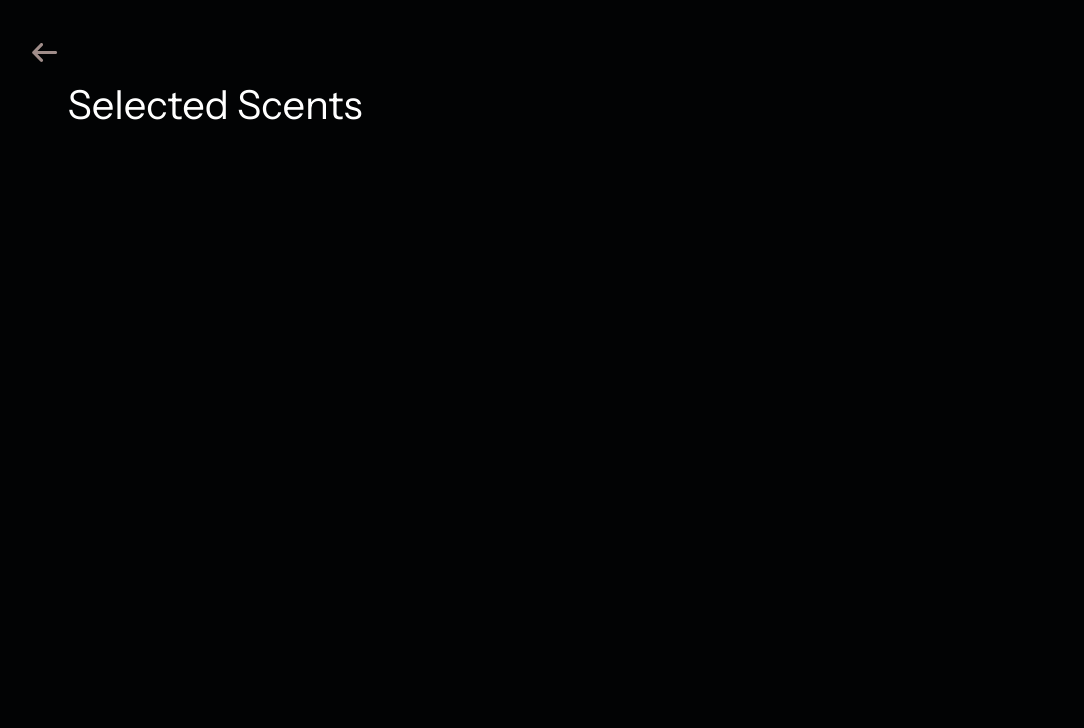
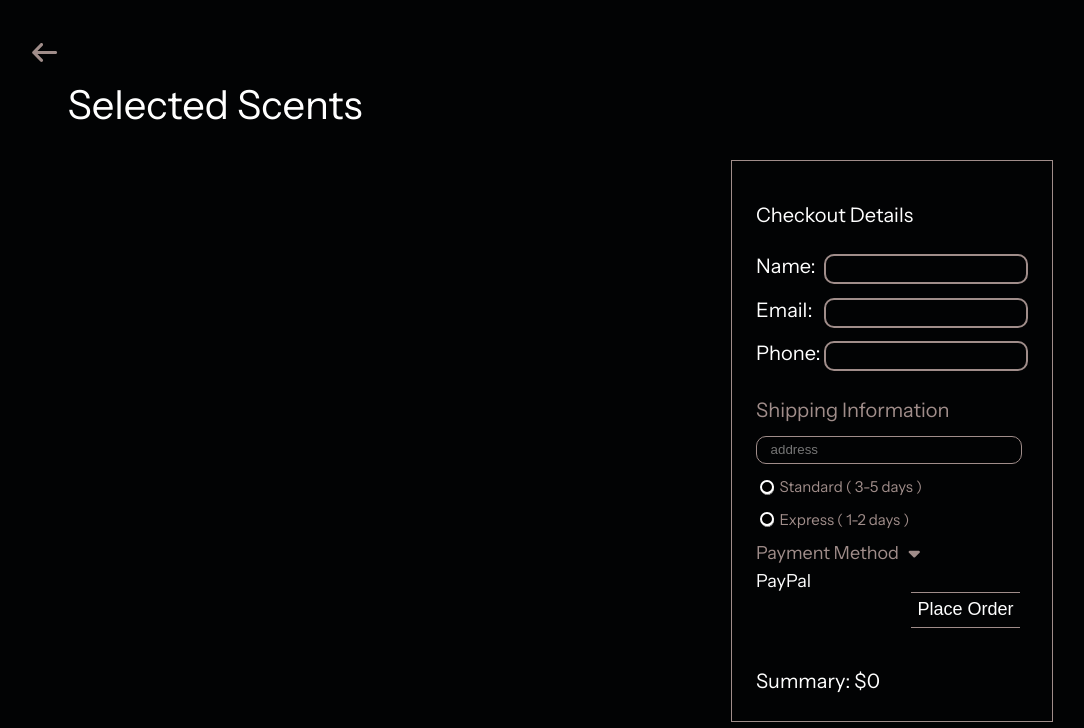
Before and after one commit to KatarinaStjepanovic/PerfumeShopTemplate, a React (Vite) app: page /cart in a window 1280 px wide. Shown: the top 728 px of the page, without its empty margins (99-1183 px from the left). Built offline with nearby package versions, Linux system fonts and the light colour scheme; the HTML template or start-up script is replaced by a standard one.

Commit message:
Final product

```diff
--- a/src/components/CartList.jsx
+++ b/src/components/CartList.jsx
@@ -1,6 +1,7 @@
 import React from "react";
 import PreviousPage from "./PreviousPage";
 import CartProduct from "./CartProduct";
+import Checkout from "./Checkout";
 
 function CartList({added, setAdded}) {
   return (
@@ -12,6 +13,9 @@ function CartList({added, setAdded}) {
             return < CartProduct product={p} setAdded= {setAdded} key = {id} />
         })}
       </div>
+      <div className="checkout">
+        <Checkout added = {added}/>
+      </div>
     </>
   );
 }
--- a/src/components/CartProduct.jsx
+++ b/src/components/CartProduct.jsx
@@ -1,5 +1,7 @@
 import React, {useState, useEffect} from 'react'
 import Buttons from './Buttons'
+import { FontAwesomeIcon } from '@fortawesome/react-fontawesome';
+import { faX } from '@fortawesome/free-solid-svg-icons';
 
 function CartProduct({product, setAdded}) {
       const [num, setNum] = useState(1);
@@ -15,8 +17,18 @@ function CartProduct({product, setAdded}) {
             setNum(product.numberOf)
       }, [product])
 
+      const handleClick = () => {
+         setAdded( prev => {
+             const newArr = [...prev];
+             const ind = newArr.findIndex( p  => p.name === product.name);
+                newArr.splice(ind, 1);
+                return newArr;
+         })
+      }
+
   return (
     <div className='cartProdDiv'>
+      <div className='deleteProd' onClick={handleClick}><FontAwesomeIcon icon={faX}/></div>
         <img src={product.img} alt='Product image' className='cartImg'/>
         <div className='cartName'> {product.name}</div>
         <div className='cartPrice'>$ {price.toFixed(2)}</div>
--- /dev/null
+++ b/src/components/Checkout.jsx
@@ -0,0 +1,120 @@
+import { FontAwesomeIcon } from "@fortawesome/react-fontawesome";
+import React, { useState, useEffect } from "react";
+import { faCaretDown } from "@fortawesome/free-solid-svg-icons";
+
+function Checkout({ added }) {
+  const [fullPrice, setFullPrice] = useState(0);
+  const [payment, setPayment] = useState("");
+  useEffect(() => {
+    setFullPrice(() => {
+      let sum = added.reduce(
+        (acc, curr) => acc + curr.price * curr.numberOf,
+        0
+      );
+      console.log(sum);
+      return sum;
+    });
+
+    console.log(fullPrice);
+  }, [added]);
+
+  useEffect(() => {
+    setPayment("PayPal");
+  }, []);
+
+  const clickedPay = (e) => {
+    const name = e.currentTarget.getAttribute("name");
+    console.log(name);
+    setPayment(name);
+  };
+
+  return (
+    <>
+      <div className="checkoutDiv">
+        <div className="checkPadd">
+          <div className="checkTitle">Checkout Details</div>
+          <form>
+            <div className="inputDiv">
+              <div className="text">Name:</div>{" "}
+              <input type="text" name="name" />
+            </div>
+            <div className="inputDiv">
+              <div className="text">Email:</div>{" "}
+              <input type="mail" name="mail" required />
+            </div>
+            <div className="inputDiv">
+              <div className="text">Phone:</div>
+              <input type="text" name="phone" required />
+            </div>
+            <div className="shippTitle">Shipping Information</div>
+            <input
+              type="text"
+              placeholder="address"
+              className="inputAdd"
+              name="address"
+            />
+            <div className="radioButtons">
+              <div className="radioBlock">
+                <input type="radio" name="radioBtn" className="radioBtn" />
+                Standard ( 3-5 days )
+              </div>
+              <div className="radioBlock">
+                <input type="radio" name="radioBtn" className="radioBtn" />
+                Express ( 1-2 days )
+              </div>
+            </div>
+            <div style={{ display: "flex" }}>
+              <div className="paymentM">
+                Payment Method{" "}
+                <FontAwesomeIcon
+                  icon={faCaretDown}
+                  style={{ color: "var(--main-color)" }}
+                />
+                <div className="checkDrop">
+                  <div
+                    className="dropOpt"
+                    name="PayPal"
+                    onClick={clickedPay}
+                    style={{ color: payment == "PayPal" && "white" }}
+                  >
+                    PayPal
+                  </div>
+                  <div
+                    className="dropOpt"
+                    name="Credit Card"
+                    onClick={clickedPay}
+                    style={{ color: payment == "Credit Card" && "white" }}
+                  >
+                    Credit Card
+                  </div>
+                  <div
+                    className="dropOpt"
+                    name="Debit Card"
+                    onClick={clickedPay}
+                    style={{ color: payment == "Debit Card" && "white" }}
+                  >
+                    Debit Card
+                  </div>
+                  <div
+                    className="dropOpt"
+                    name="Digital Wallet"
+                    onClick={clickedPay}
+                    style={{ color: payment == "Digital Wallet" && "white" }}
+                  >
+                    Digital Wallet
+                  </div>
+                </div>
+              </div>
+            </div>
+            <div className="payment">{payment}</div>
+            <div className="summedPrice">Summary: ${fullPrice}</div>
+            <input type="submit" value="Place Order" className="pay" />
+          </form>
+        </div>
+      </div>
+      ;
+    </>
+  );
+}
+
+export default Checkout;
--- a/src/style.css
+++ b/src/style.css
@@ -1,5 +1,6 @@
 :root {
     --main-color: #A08D8A;
+    --lowered-opacity: #514847;
 }
 
 body {
@@ -444,7 +445,7 @@ body {
 }
 
 .productDiv:hover {
-    background-color: #514847;
+    background-color: var(--lowered-opacity);
 }
 
 .productDiv:hover .productIcon {
@@ -607,8 +608,16 @@ body {
     width: 100%;
     height: 18%;
     margin-bottom: 2%;
-    border-bottom: 2px solid var(--main-color);
     position: relative;
+}
+
+.cartProdDiv::before{
+    content: "";
+    background-color: var(--main-color);
+    width: 95%;
+    height: 2px;
+    position: absolute;
+    bottom: 0;
 }
 
 .cartImg{
@@ -646,3 +655,179 @@ body {
     position: absolute;
     top: -60%;
 }
+
+.checkoutDiv{
+    width: 25%;
+    height: 70%;
+    right: 10%;
+    top: 20%;
+    position: absolute;
+    border: 1px solid var(--main-color);
+    display: flex;
+    align-items: center;
+    justify-content: center;
+    font-size: 20px;
+}
+
+.checkPadd{
+   height: 85%;
+   width: 85%;
+}
+
+.checkTitle{
+    color: white;
+    margin-bottom: 10%;
+}
+
+.deleteProd{
+    cursor: pointer;
+    color: var(--main-color);
+    position: absolute;
+    top: 5%;
+    right: 5%;
+}
+
+.inputDiv{
+    color: white;
+    padding-left: 0%;
+    display: flex;
+    margin-top: 5%;
+}
+
+.inputDiv input{
+    border: 2px solid var(--main-color);
+    margin-left: 10%;
+    width: 80%;
+    background-color: transparent;
+    border-radius: 10px;
+    padding: 2%;
+    color: var(--lowered-opacity);
+    padding-left: 5%;
+
+
+}
+
+.text{
+    width: 15%;
+}
+
+.shippTitle{
+    color: var(--main-color);
+    margin-top: 10%;
+}
+
+.inputAdd{
+    color: var(--lowered-opacity);
+     background-color: transparent;
+     border: 1px solid var(--main-color);
+     padding: 2%;
+     width: 90%;
+     margin-top: 5%;
+     border-radius: 10px;
+     padding-left: 5%;
+
+}
+
+    input[type='radio']:after {
+        width: 10px;
+        height: 10px;
+        border-radius: 10px;
+        top: -2px;
+        left: -1px;
+        position: relative;
+        background-color: black;
+        content: '';
+        display: inline-block;
+        visibility: visible;
+        border: 2px solid white;
+    }
+
+    input[type='radio']:checked:after {
+        width: 10px;
+        height: 10px;
+        border-radius: 10px;
+        top: -2px;
+        left: -1px;
+        position: relative;
+        background-color: var(--main-color);
+        content: '';
+        display: inline-block;
+        visibility: visible;
+        border: 2px solid transparent;
+    }
+
+    .radioButtons{
+        color: var(--main-color);
+        margin-top: 2%;
+    }
+
+
+    .radioBlock{
+        font-size: 15px;
+        margin-top: 5%;
+        display: flex;
+        align-items: center;
+    }
+
+    .radioBtn{
+        margin-right: 2%;
+    }
+
+    .paymentM{
+        font-size: 18px;
+        margin-top: 5%;
+        cursor: pointer;
+        position: relative;
+        color: var(--main-color);
+    }
+
+    .checkDrop{
+        opacity: 0;
+        transition: all 0.5s ease-in-out;
+        position: absolute;
+        background-color: black;
+        z-index: 999;
+    }
+
+    .dropOpt:hover{
+      color: white;
+    }
+
+
+
+    .paymentM:hover .checkDrop{
+        opacity: 1;
+        color: var(--main-color);
+    }
+
+    .payment{
+       top: 20%;
+       position: relative;
+       margin-top: 2%;
+       font-size: 18px;
+       color: white;
+    }
+
+    .summedPrice{
+        position: absolute;
+        color: white;
+        bottom: 5% ;
+    }
+
+    .pay{
+        border: none;
+        border-bottom: 1px solid var(--main-color);
+        border-top: 1px solid var(--main-color);
+        color: white;
+        position: absolute;
+        right: 10%;
+        background-color: transparent;
+        padding: 2%;
+        font-size: 18px;
+        transition: all 0.5s ease-in-out;
+    }
+
+    .pay:hover{
+        cursor: pointer;
+        scale: 1.1;
+    }
```
